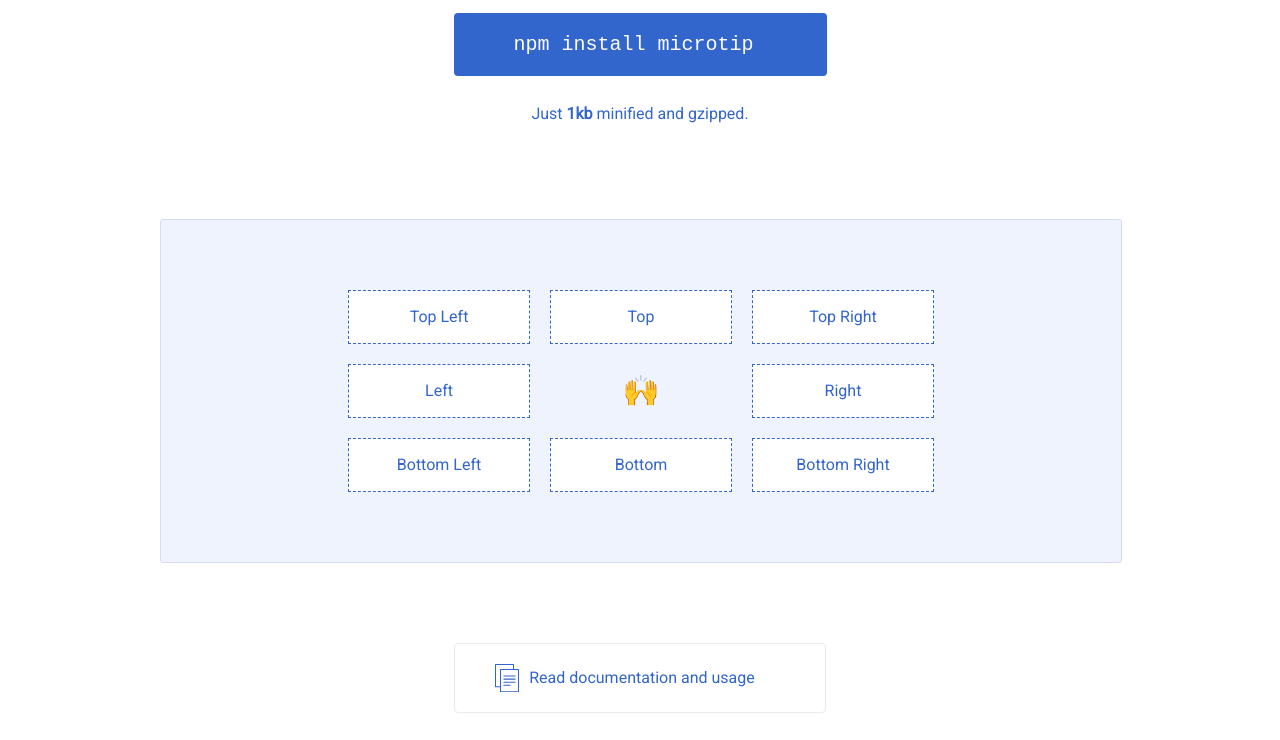
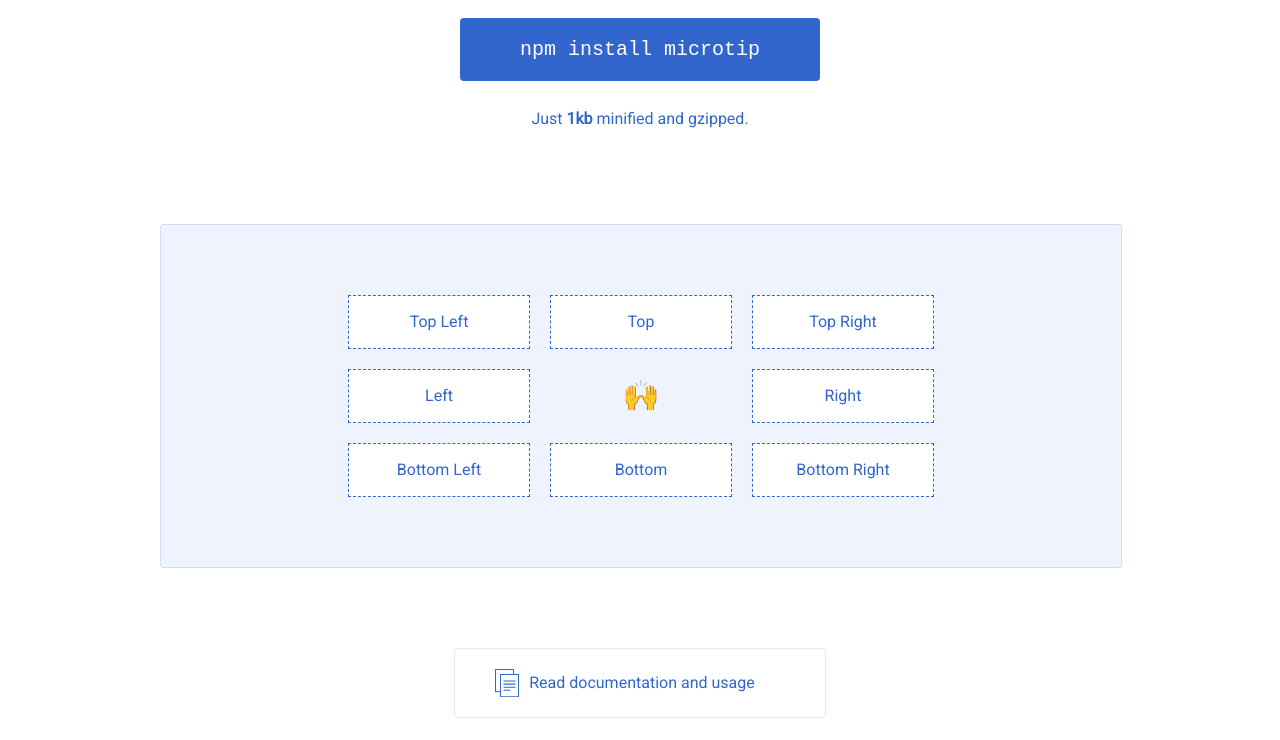
Before and after one commit to ghosh/microtip, a website: page index.html in a window 1280 px wide. Shown: the part 347-1087 px from the top of the page. Drawn offline with Linux system fonts and the light colour scheme.

Commit message:
Changed npm install instructions from input to div

```diff
--- a/index.html
+++ b/index.html
@@ -65,12 +65,12 @@
 
       <ul class="header__nav nav clearfix">
         <li class="nav__item">
-					<a href="https://github.com/ghosh/microtip#installation" class="nav__link">
+          <a href="https://github.com/ghosh/microtip#installation" class="nav__link" title="Documentation">
             Documentation
           </a>
         </li>
         <li class="nav__item">
-					<a href="https://github.com/ghosh/microtip" class="nav__link">
+          <a href="https://github.com/ghosh/microtip" class="nav__link" title="Github">
             <span class="github"></span>
           </a>
         </li>
@@ -82,7 +82,9 @@
         <h1>
           A modern, elegant and minimal, css only tooltip library
         </h1>
-				<input type="text" class="mast__input alias" value="npm install microtip" readonly>
+        <div class="mast__label">
+          <p class="mast__text">npm install microtip</p>
+        </div>
         <p class="accent">
           Just <strong role="tooltip" aria-label="Yup, truestory" data-microtip-position="bottom">1kb</strong> minified and gzipped.
         </p>
@@ -101,7 +103,7 @@
               </a>
             </li>
             <li class="nav__item">
-							<a href="javascript:;" class="nav__link outline" role="button tooltip" aria-label="I continue in single line unless you specify a size" data-microtip-position="top">
+              <a href="javascript:;" class="nav__link outline" role="tooltip" aria-label="I continue in single line unless you specify a size" data-microtip-position="top">
                 Top
               </a>
             </li>
--- a/style.css
+++ b/style.css
@@ -17,6 +17,12 @@
   padding: 0;
 }
 
+/****************************\
+  Global
+\****************************/
+body {
+  border-top: solid 5px #36c;
+}
 /****************************\
   Utils
 \****************************/
@@ -160,18 +166,25 @@
   text-align: center;
 }
 
-.mast__input {
-  font-size: 20px;
-  font-family: "Source Code Pro", "Inconsolata", "Droid Sans Mono", monospace;
+.mast__label {
   border: 0;
   outline: 0;
   background-color: #3366cc;
-  color: #ffffff;
   padding: 20px 60px;
   border-radius: 4px;
   margin-bottom: 12px;
+  display: inline-block;
 }
 
+.mast__text {
+  font-size: 20px;
+  font-family: "Source Code Pro", "Inconsolata", "Droid Sans Mono", monospace;
+  color: #ffffff;
+  margin: 0;
+  padding: 0;
+  -webkit-font-smoothing: antialiased;
+	-moz-osx-font-smoothing: grayscale;
+}
 
 /****************************\
   Demo
```
Also changed, not shown: style.min.css. Lines whose indentation alone changed are shown as unchanged.
